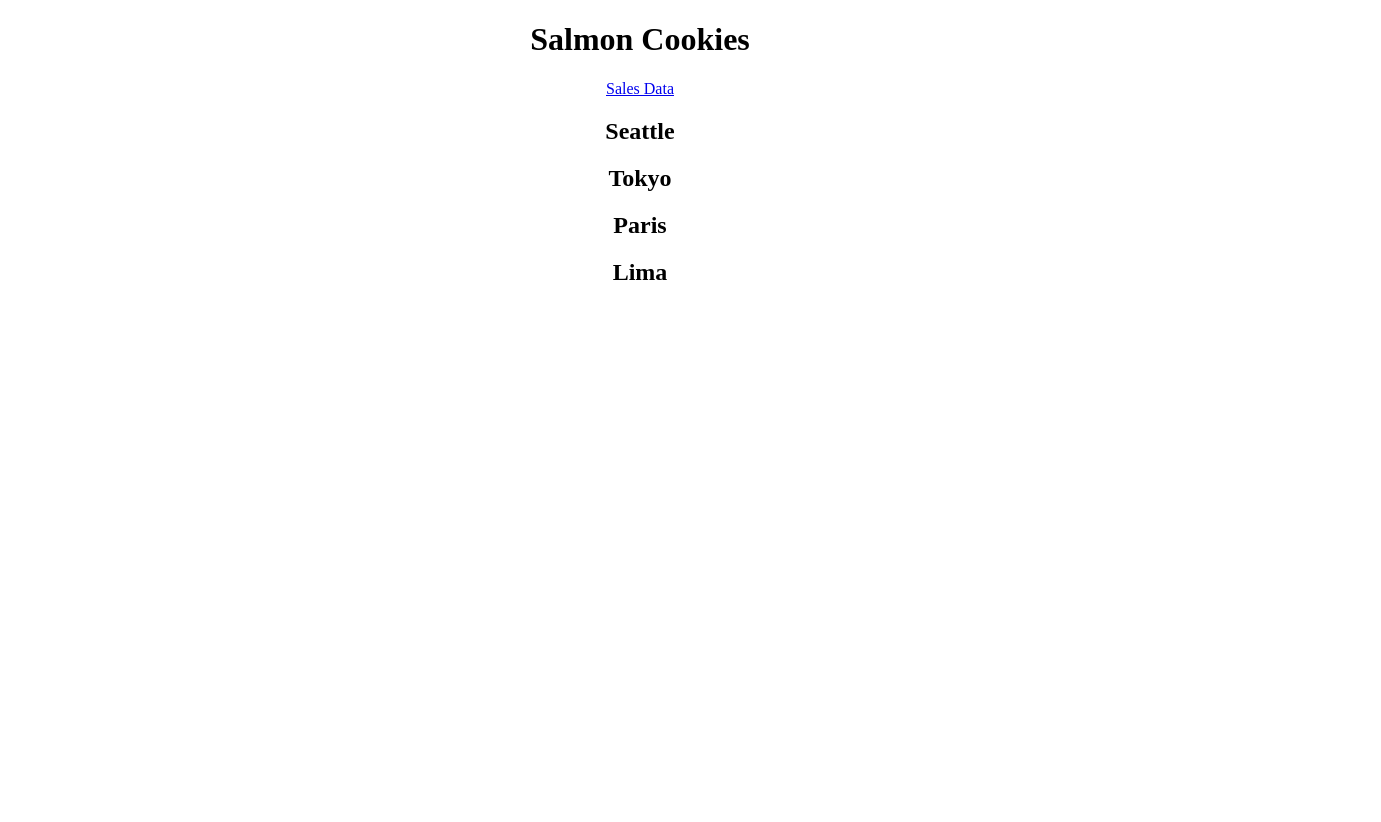
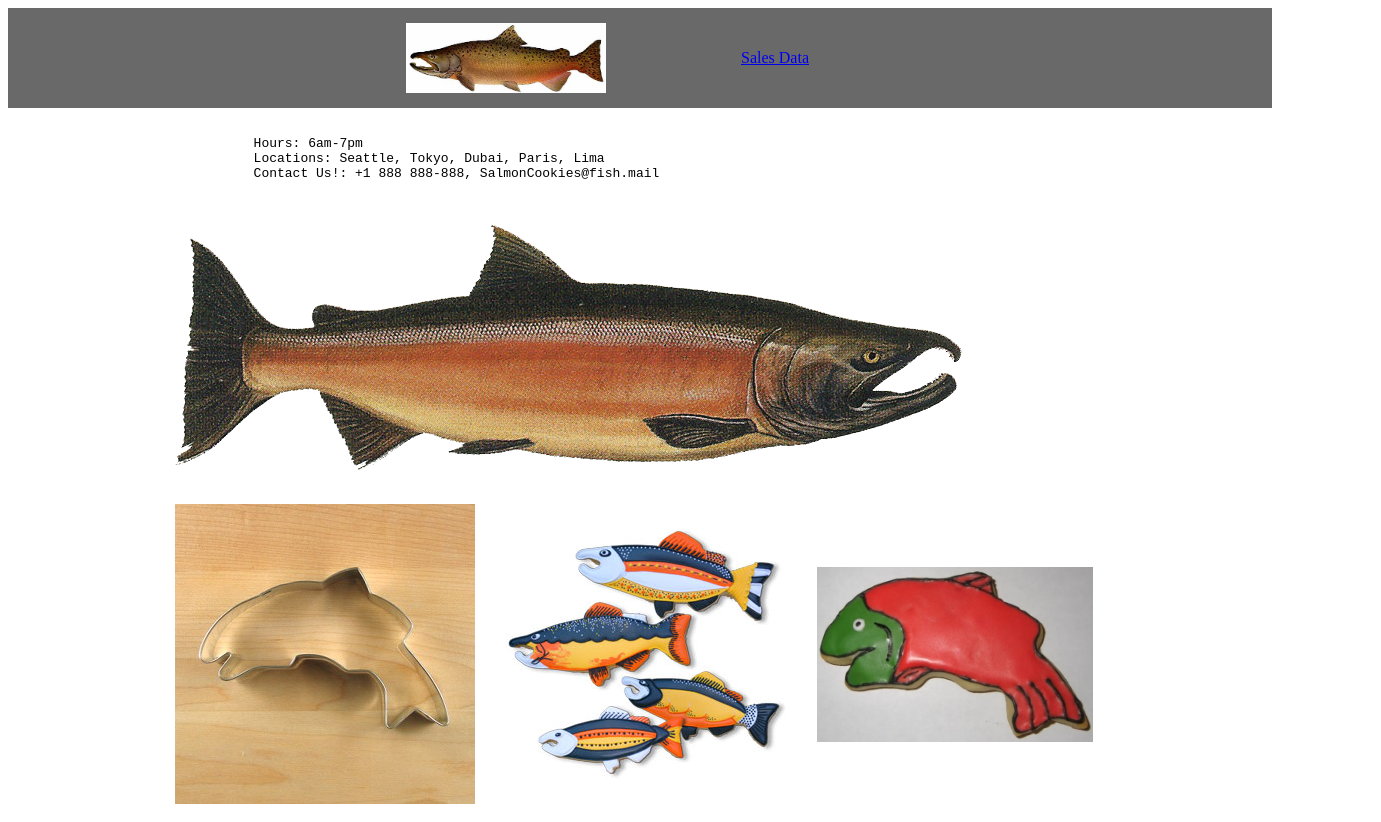
Before and after one commit to VadenGrey/cookie-stand, a plain HTML site: page index.html in a window 1280 px wide. Shown: the top 822 px of the page, 1381 px wide, since content can reach past the window. Before the commit the page ends 800 px from the top, so only its background shows below. Drawn offline with Linux system fonts and the light colour scheme.

Commit message:
rushed assignment

```diff
--- a/index.html
+++ b/index.html
@@ -4,64 +4,45 @@
     <meta charset="UTF-8">
     <meta http-equiv="X-UA-Compatible" content="IE=edge">
     <meta name="viewport" content="width=device-width, initial-scale=1.0">
+    <link rel='stylesheet' href="cssrReset.css">
+    <link rel='stylesheet' href="style.css">
     <title>Salmon Cookies</title>
-    <link rel="stylesheet" href="style.css">
 </head>
-
-
 <header>
-    <h1>Salmon Cookies</h1>
+    <div class="row">
+    <img src='/images/chinook.jpg' alt="top img" id="titleImg">
+        <nav>
+            <ul>
+                <li>
+                    <a href="sales.html">Sales Data</a>
+                </li>
+        </nav>
+    </div>
 </header>
 
+<body>
+    <main>
+        <pre>
+            Hours: 6am-7pm
+            Locations: Seattle, Tokyo, Dubai, Paris, Lima
+            Contact Us!: +1 888 888-888, SalmonCookies@fish.mail
+        </pre>
+        <img src='/images/salmon.png' alt="hero image">
+        <div class="row">
+            <img src='/images/cutter.jpeg' alt="sub banner">
+            <img src='/images/fish.jpg' alt="sub banner">
+            <img src='/images/frosted-cookie.jpg' alt="sub banner">
+        </div>
+        <div class="row">
+            <img src='/images/shirt.jpg' alt="sub banner">
+            <img src='/images/family.jpg' alt="sub banner">
+        </div>
 
-<body>
-    <a href="./sales.html">Sales Data</a>
-
-    <div>
-        <h2>Seattle</h2>
-            <ul id="seattle">
-
-            </ul>
-    </div>
-
-
-    <div>
-        <h2>Tokyo</h2>
-            <ul id="tokyo">
-
-            </ul>
-    </div>
-
-
-    <div>
-        <h2Dubai</h2>
-            <ul id="dubai">
-
-            </ul>
-    </div>
-
-
-    <div>
-        <h2>Paris</h2>
-        <ul id="paris">
-
-        </ul>
-    </div>
-
-
-    <div>
-        <h2>Lima</h2>
-        <ul id="lima">
-
-        </ul>
-    </div>
-
+    </main>
 </body>
-
 
 <footer>
 
 </footer>
 
-
 </html>
--- a/style.css
+++ b/style.css
@@ -1,4 +1,85 @@
+header {
+    height: 100px;
+    width: 100%;
+    margin: 0px 0px 15px 0px;
+    background-color: dimgray;
+    display: flex;
+    flex-direction: row;
+    justify-content: center;
+}
+
+#titleImg {
+    height: 70px;
+    width: 200px;
+}
+
+nav {
+    display: inline-block;
+    margin: 50px;
+}
+
+li {
+    display: inline;
+    margin: 30px;
+    color: antiquewhite;
+}
+
+img {
+    margin: 15px;
+}
+
 body {
-    text-align: center;
-    list-style-type: none;
+    display: flex;
+    flex-direction: column;
+    align-items: center;
 }
+
+main {
+    width: 960px;
+    justify-content: center;
+}
+
+h1 {
+    font-size: 1.5em;
+    margin-top: 0.67em;
+    margin-bottom: 0.67em;
+    margin-left: 0;
+    margin-right: 0;
+    font-weight: bold;
+    vertical-align: top;
+}
+
+p {
+    overflow-y: scroll;
+    height: 300px;
+}
+
+.row {
+    display: flex;
+    flex-direction: row;
+    align-items: center;
+}
+
+.column {
+    height: 400px;
+    margin: 15px;
+    flex-direction: column;
+
+}
+
+.button {
+    padding: 10px 30px;
+    border-radius: 15px;
+    color: antiquewhite;
+    background-color: dimgray;
+    display: inline-block;
+}
+h1 {
+    display: inline-block;
+}
+footer {
+    background-color: dimgray;
+    width: 100%;
+    height: 150px;
+    margin: 15px 0px 0px 0px;
+}
```
Also changed, not shown: images/chinook.jpg (added), images/cutter.jpeg (added), images/family.jpg (added), images/fish.jpg (added), images/frosted-cookie.jpg (added), images/salmon.png (added), images/shirt.jpg (added).
